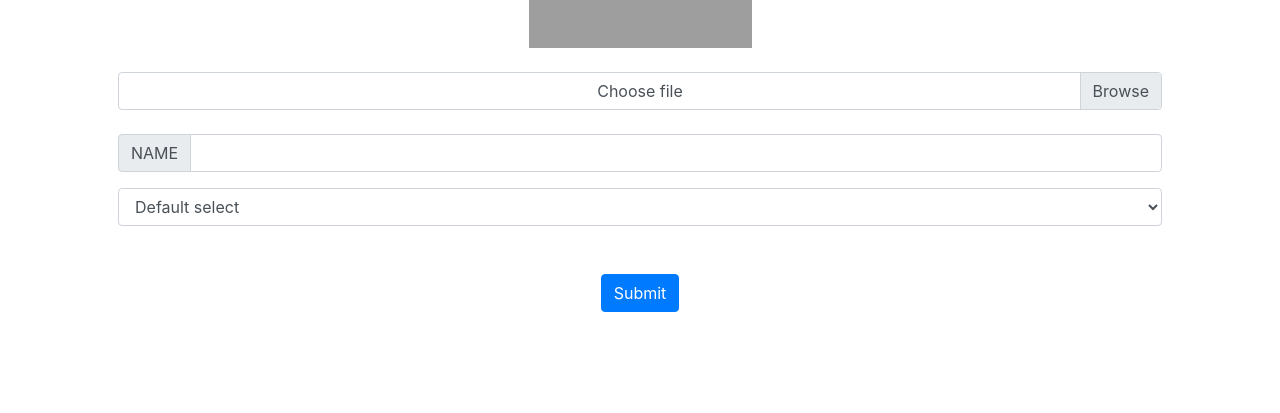
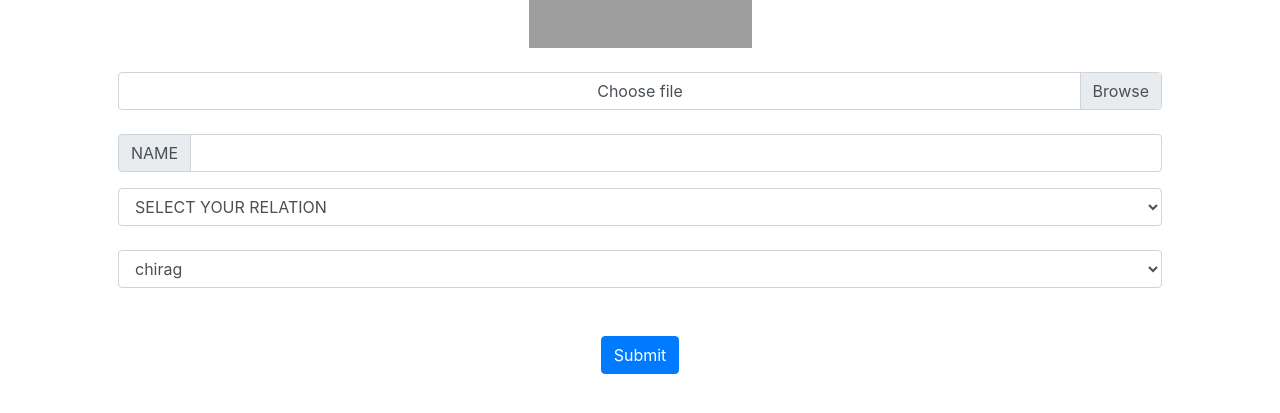
Before and after one commit to piyush5kasturi/familyTrees, a Django app: page /tree/form in a window 1280 px wide. Shown: the part 182-595 px from the top of the page. Run offline with Django 3.2, Linux system fonts and the light colour scheme; data comes from the database, SQL or seed files in the repository; both versions use the stored data as it was after the commit; some libraries are stand-ins or nearby versions; grey boxes are pictures that could not be loaded.

Commit message:
add dropdown and name from database in dropdown.

```diff
--- a/familyTrees/tree/models.py
+++ b/familyTrees/tree/models.py
@@ -1,10 +1,20 @@
 from django.db import models
+
+
+# relation=(
+#     ('father','FATHER'),
+#     ('mother','MOTHER'),
+#     ('cousin','COUSIN'),
+#     ('sibling','SIBLING'),
+# )
 
 # Create your models here.
 class images(models.Model):
     images_id = models.AutoField
     image_person_name=models.TextField()
     person_image=models.ImageField(upload_to="tree\images", default="")
+    person_relation=models.CharField(max_length=20)
+    person_relation_with_name = models.CharField(max_length=20, default="")
 
     def __str__(self):
         return self.image_person_name
--- a/familyTrees/tree/template/tree/form.html
+++ b/familyTrees/tree/template/tree/form.html
@@ -44,12 +44,22 @@
                 </div>
     </div>
 
-    <select class="form-control">
-  <option>Default select</option>
-      <option>Default select</option>
-      <option>Default select</option>
-      <option>Default select</option>
-      <option>Default select</option>
+    <select class="form-control" name="select">
+  <option>SELECT YOUR RELATION </option>
+      <option>FATHER</option>
+      <option>MOTHER</option>
+      <option>COUSIN</option>
+      <option>SIBLING</option>
+</select>
+     <br>
+       <select class="form-control" name="selects">
+           {%for i in database%}
+  <option>{{i.image_person_name}} </option>
+<!--      <option>FATHER</option>-->
+<!--      <option>MOTHER</option>-->
+<!--      <option>COUSIN</option>-->
+<!--      <option>SIBLING</option>-->
+           {% endfor %}
 </select>
      <br>
      <br>
--- a/familyTrees/tree/views.py
+++ b/familyTrees/tree/views.py
@@ -19,6 +19,8 @@ def form(request):
     if request.method == 'POST':
         form = ImageForm(request.POST, request.FILES)
         image_person_name = request.POST.get('image_person_name')
+        person_relation=request.POST.get('select')
+        person_relation_with_name = request.POST.get('selects')
         # student_class = request.POST.get('student_class')
         print('person_image', image_person_name)
         person_image = request.FILES['person_image']
@@ -26,7 +28,12 @@ def form(request):
         print(person_image, image_person_name)
         image_person_name = request.POST.get('image_person_name')
         # student_class = request.POST.get('student_class')
-        Databaseee = images(image_person_name=image_person_name, person_image=person_image)
+        Databaseee = images(image_person_name=image_person_name, person_image=person_image , person_relation=person_relation, person_relation_with_name=person_relation_with_name)
         Databaseee.save()
         return redirect('/tree')
-    return render(request , 'tree/form.html')
+    data = images.objects.all()
+    print(data)
+    n = len(data)
+    # nslides=n//4+ceil((n/4)-(n//4))
+    params = {'no_of_slides': n, 'range': range(1, n), 'database': data}
+    return render(request , 'tree/form.html',params)
```
Also changed, not shown: familyTrees/db.sqlite3, familyTrees/media/tree/images/download_HDSHThj.png (added), familyTrees/media/tree/images/img1_MyV3h6X.jpg (added), familyTrees/media/tree/images/img2_f7mu2O7.jpg (added), familyTrees/tree/migrations/0005_images_person_relation.py (added), familyTrees/tree/migrations/0006_auto_20200812_1240.py (added), familyTrees/tree/migrations/0007_images_person_relation_with_name.py (added).
